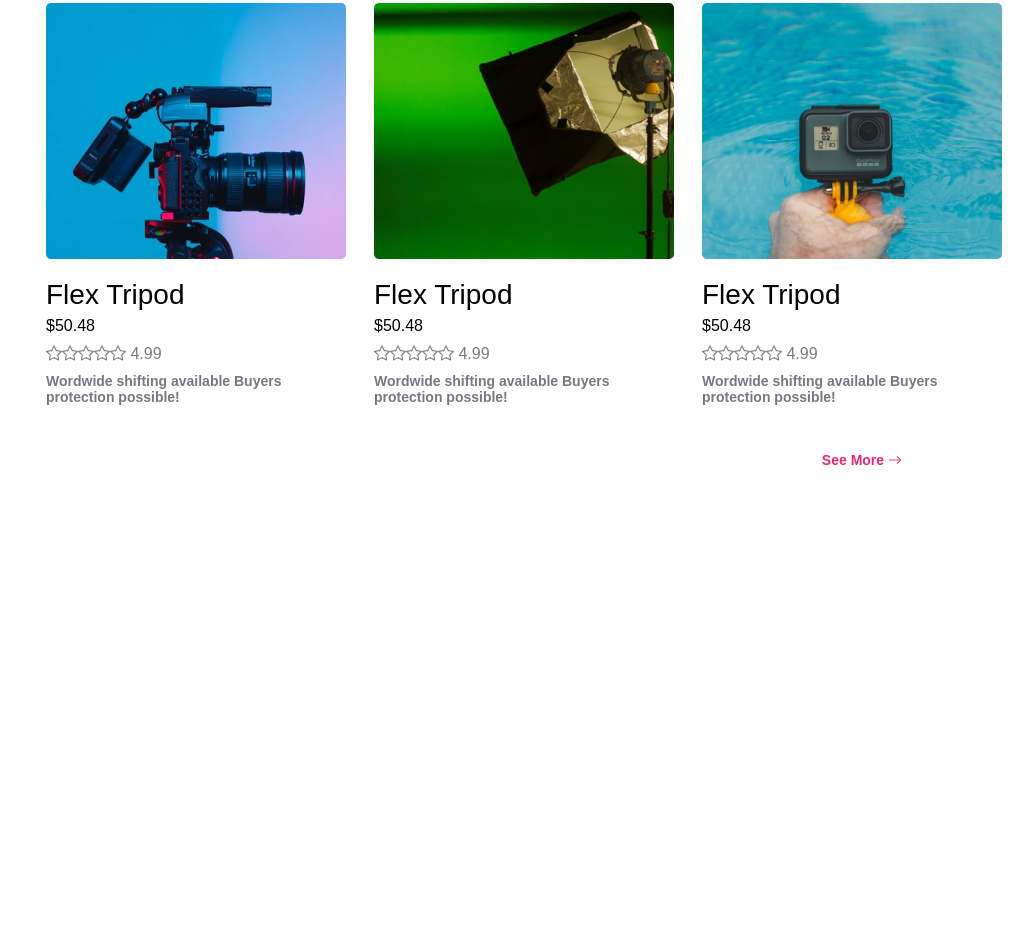
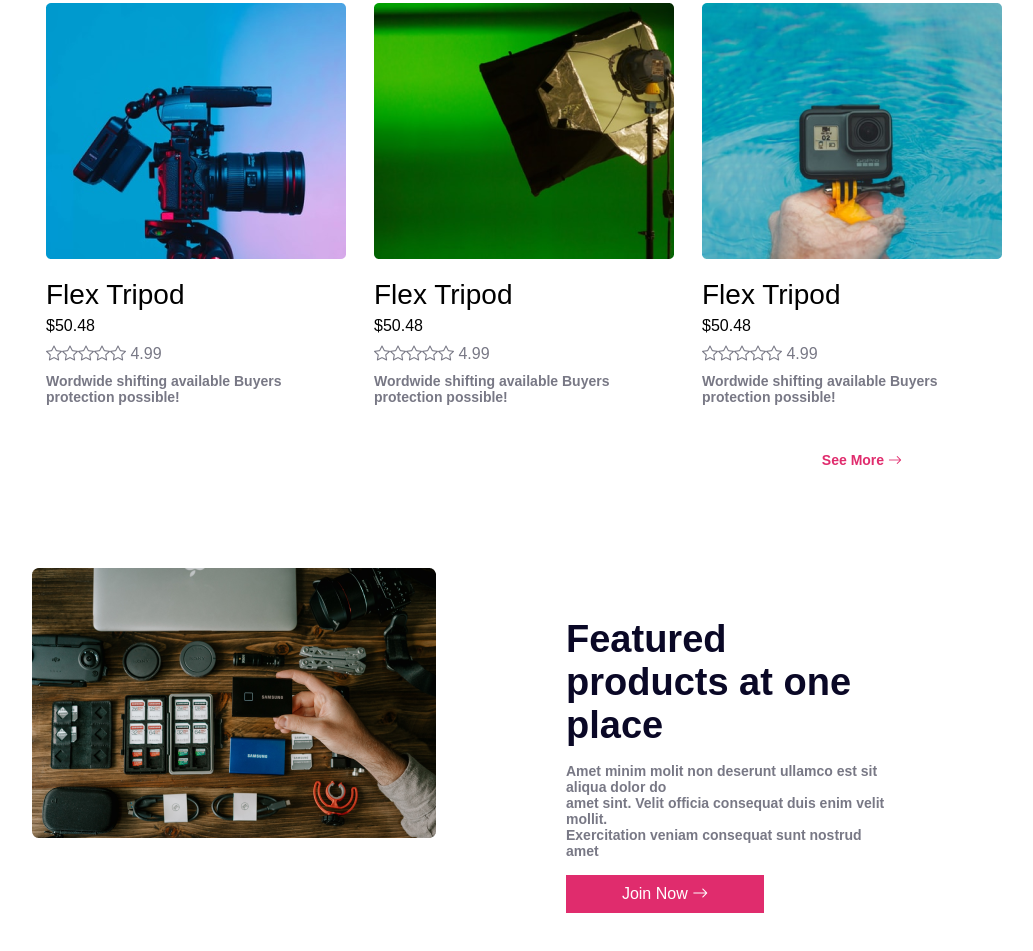
Before and after one commit to kanizPrema18/Module11-CSS3-Features, a plain HTML site: page index.html in a window 1280 px wide. Shown: the part 1860-2811 px from the top of the page, without its empty margins (176-1209 px from the left). Before the commit the page ends 2336 px from the top, so only its background shows below. Drawn offline with nearby package versions, Linux system fonts and the light colour scheme.

Commit message:
added featured section & completed main section

```diff
--- a/index.css
+++ b/index.css
@@ -116,6 +116,7 @@
     text-align: center;
     color: #FFFFFF;
     margin-top: 16px;
+    width: 150px;
 }
 .orange{
     color: #FB8200;
@@ -180,7 +181,6 @@ ul li a{
 }
 .banner-btn{
   border-radius: 41px;
-  width: 150px;
 }
 .banner-img img{
   margin: 10px 30px 0 5px;
@@ -222,7 +222,26 @@ ul li a{
     text-align: end;
     margin-right: 194px;
   }
-/* Responsive Media Queary */
+  /* Featured section */
+  .featured{
+    display: flex;
+    gap: 130px;
+    margin: 100px 200px 150px 200px;
+  }
+  .featured-content{
+    align-items: center;
+  }
+  .featured-tittle{
+    font-size: 2.375rem;
+    font-weight: 700;
+    color: rgba(10, 8, 38, 1.00);
+    margin-bottom: 16px;
+    margin-top: 50px;
+  }
+  .featured-btn{
+     margin-top: 16px;
+  }
+  /* Responsive Media Queary */
 @media screen and (max-width: 576px){
   .flex{
     flex-direction: column;
--- a/index.html
+++ b/index.html
@@ -118,7 +118,20 @@
 
    <div class="pink des">See More <i class="bi bi-arrow-right"></i><div>
   </div>
+
 </section>
+<!-- Featured section -->
+<!-- section.featured>.featured-img+.featured-content>.tittle{Featured products at one place}+.des+.btn{Join Now <i class="bi bi-arrow-right"></i>} -->
+<section class="featured">
+   <div class="featured-img">
+      <img src="influencer-gear-main/images/gear.png" alt="">
+   </div>
+   <div class="featured-content">
+      <div class="featured-tittle">Featured products at one place</div>
+      <div class="des gray">Amet minim molit non deserunt ullamco est sit aliqua dolor do <br> amet sint. Velit officia consequat duis enim velit mollit. <br> Exercitation veniam consequat sunt nostrud amet</div>      <div class="featured-btn btn">Join Now <i class="bi bi-arrow-right"></i></div>
+   </div>
+</section>
+
  </main>
  <footer>
 
```
